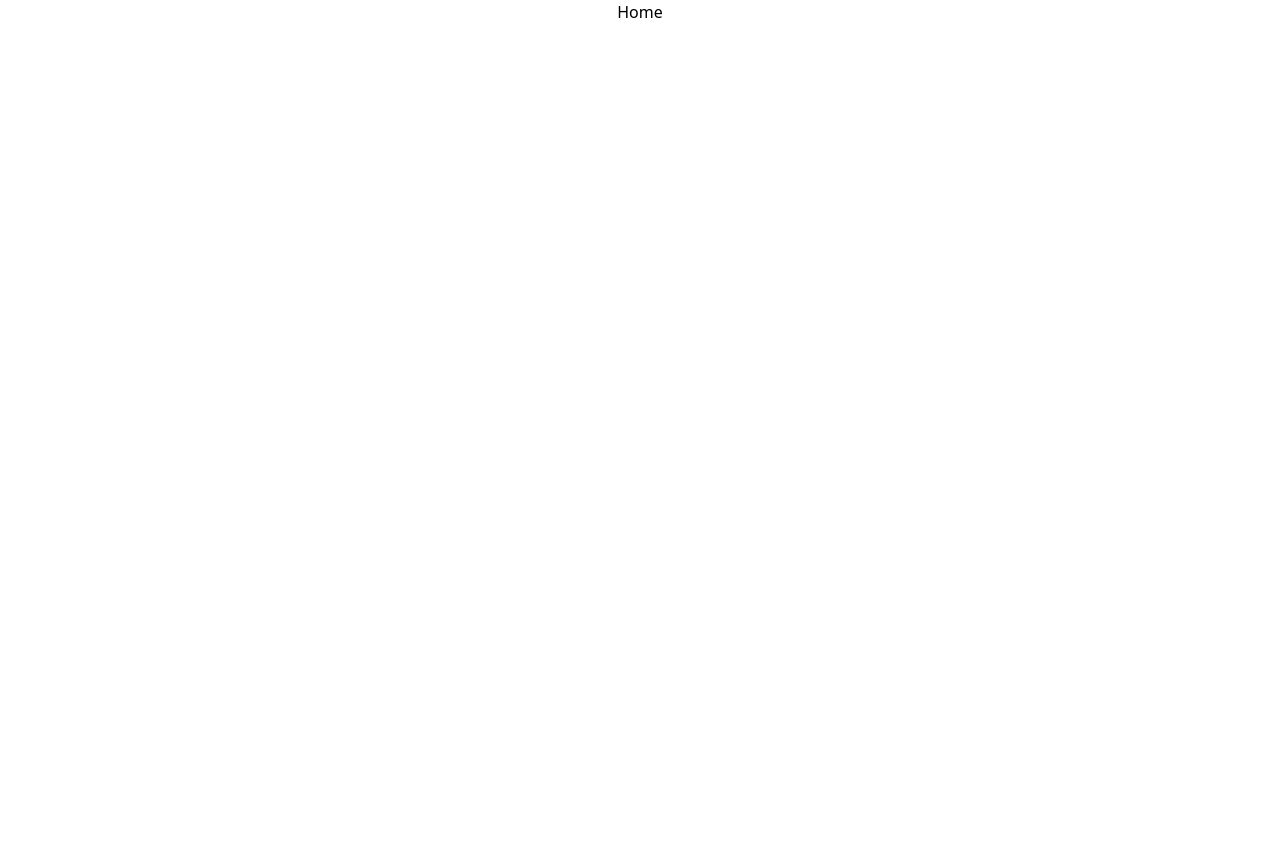
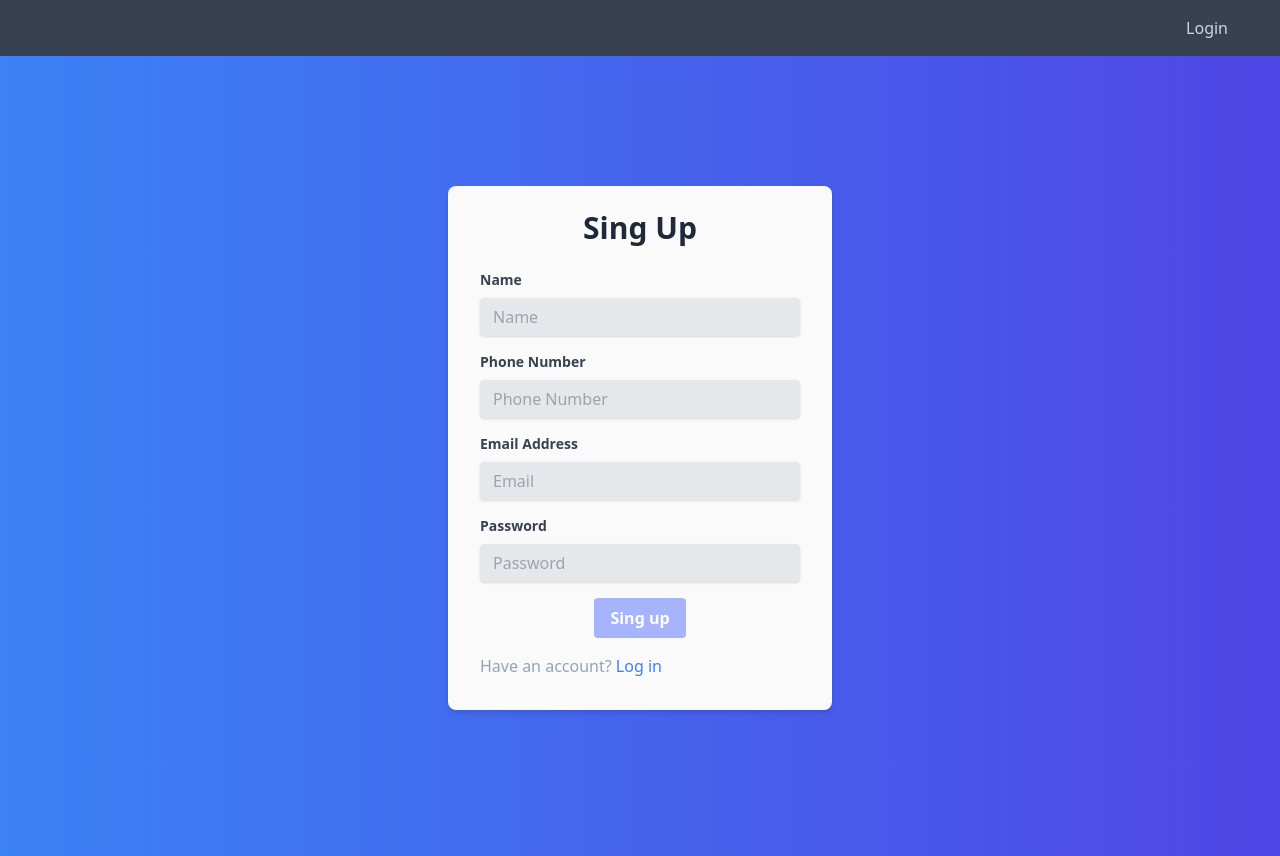
Before and after one commit to vaibhavsingh9798/geeksynergy-app, a React (Create React App) app: page /signup in a window 1280 px wide. Before the commit the page ends 800 px from the top, so only its background shows below. Built offline with nearby package versions, Linux system fonts and the light colour scheme.

Commit message:
add auth

```diff
--- a/package.json
+++ b/package.json
@@ -6,6 +6,7 @@
     "@testing-library/jest-dom": "^5.17.0",
     "@testing-library/react": "^13.4.0",
     "@testing-library/user-event": "^13.5.0",
+    "axios": "^1.6.8",
     "react": "^18.2.0",
     "react-dom": "^18.2.0",
     "react-router-dom": "^6.22.3",
--- a/src/App.js
+++ b/src/App.js
@@ -1,10 +1,26 @@
-
+import {createBrowserRouter,Routes,Route} from 'react-router-dom'
 import './App.css';
+import Signup from './components/Auth/Signup';
+import Login from './components/Auth/Login';
+import About from './components/About/About';
+import Navbar from './components/UI/Navbar';
+import MovieList from './components/Movie/MovieList';
 
 function App() {
+
+
   return (
     <>
-    <h2 className='flex  justify-center '>Home</h2>
+    <Navbar />
+
+       <Routes>
+        <Route path='/signup' element={  <Signup />} />
+        <Route path='/login' element={ <Login/>} />
+        <Route path='/about' element={<About />} />
+        <Route path='/movies' element={ <MovieList />} />
+       </Routes>
+
+
     </>
   );
 }
--- /dev/null
+++ b/src/components/About/About.js
@@ -0,0 +1,11 @@
+
+const About = () =>{
+
+    return(
+        <>
+        <h2>About</h2>
+        </>
+    )
+}
+
+export default About;
--- a/src/components/Auth/Login.js
+++ b/src/components/Auth/Login.js
@@ -0,0 +1,93 @@
+
+import React, { useState } from 'react';
+import { useNavigate } from 'react-router-dom';
+
+const Login = () => {
+  const [user,setUser] = useState({name:'',password:''})
+  const [error,setError] = useState('')
+
+
+
+   let navigate = useNavigate()
+
+const handleChange = (e) =>{
+    setError('')
+    setUser({...user,[e.target.name]:e.target.value})
+}
+
+  const handleSubmit = async (e) => {
+    e.preventDefault();
+     if(user.name && user.password){
+       let savedUser =  JSON.parse(localStorage.getItem('user'))
+       if((savedUser.name === user.name) && (savedUser.password === user.password)){
+        localStorage.setItem('isLogin','true')
+        navigate('/movies')
+       }else{
+        setError('Invalid username or password.')
+       }
+
+     }else{
+         setError('Invalid credentials.')
+     }
+     setUser({name:'',phoneNumber:'',email:'',password:''})
+
+}
+
+const handleSignup = (e) =>{
+    e.preventDefault();
+    navigate('/signup')
+}
+  return (
+    <div className="flex justify-center items-center h-screen bg-gradient-to-r from-blue-500 to-indigo-600">
+      <form className="bg-zinc-50 shadow-md rounded-lg px-8 pt-6 pb-8 mb-4 w-96" onSubmit={handleSubmit}>
+        <h2 className="text-3xl font-bold mb-6 text-center text-gray-800">Log In</h2>
+
+
+        <div className="mb-4">
+          <label className="block text-gray-700 text-sm font-bold mb-2" htmlFor="name">
+            Name
+          </label>
+          <input
+            className="shadow appearance-none border rounded w-full py-2 px-3 bg-gray-200 text-gray-900 leading-tight focus:outline-none focus:shadow-outline"
+            name="name"
+            type="text"
+            placeholder="Name"
+            value={user.name}
+            onChange={handleChange}
+            required
+          />
+        </div>
+
+        <div className="mb-4">
+          <label className="block text-gray-700 text-sm font-bold mb-2" htmlFor="password">
+            Password
+          </label>
+          <input
+            className="shadow appearance-none border rounded w-full py-2 px-3 bg-gray-200 text-gray-900 leading-tight focus:outline-none focus:shadow-outline"
+            name="password"
+            type="password"
+            placeholder="Password"
+            value={user.password}
+            required
+            onChange={handleChange}
+          />
+        </div>
+
+
+        <div className="flex flex-col items-center justify-center">
+          <button
+            className={` ${user.password.length <=3 ? 'bg-indigo-300' : 'bg-indigo-700'}  text-white font-bold py-2 px-4 rounded focus:outline-none focus:shadow-outline `}
+            type="submit"
+          > Log in  </button>
+        </div>
+        <div className='mt-4'>
+
+     <p  className='text-slate-400'>Don't have an account? <button className="text-blue-500" onClick={handleSignup}>Sign up </button></p>
+        {error && <p className='text-red-500 mt-2'>{error}</p>}
+        </div>
+      </form>
+    </div>
+  );
+};
+
+export default Login;
--- a/src/components/Auth/Signup.js
+++ b/src/components/Auth/Signup.js
@@ -0,0 +1,122 @@
+
+import React, { useState } from 'react';
+import { useNavigate } from 'react-router-dom';
+
+const Signup = () => {
+  const [user,setUser] = useState({name:'',phoneNumber:'',email:'',password:''})
+  const [error,setError] = useState('')
+
+
+
+   let navigate = useNavigate()
+
+const handleChange = (e) =>{
+    setError('')
+    setUser({...user,[e.target.name]:e.target.value.trim()})
+}
+
+  const handleSubmit = async (e) => {
+    e.preventDefault();
+    alert(`singup`,JSON.stringify(user))
+     if(user.name && user.password){
+        localStorage.setItem('user',JSON.stringify({name:user.name,password:user.password}))
+        navigate('/login')
+     }else{
+         setError('Please check credentials and try again.')
+     }
+     setUser({name:'',phoneNumber:'',email:'',password:''})
+
+}
+
+const handleLogin = (e) =>{
+    e.preventDefault();
+    navigate('/login')
+}
+  return (
+    <div className="flex justify-center items-center h-screen bg-gradient-to-r from-blue-500 to-indigo-600">
+      <form className="bg-zinc-50 shadow-md rounded-lg px-8 pt-6 pb-8 mb-4 w-96" onSubmit={handleSubmit}>
+        <h2 className="text-3xl font-bold mb-6 text-center text-gray-800">Sing Up</h2>
+
+
+        <div className="mb-4">
+          <label className="block text-gray-700 text-sm font-bold mb-2" htmlFor="name">
+            Name
+          </label>
+          <input
+            className="shadow appearance-none border rounded w-full py-2 px-3 bg-gray-200 text-gray-900 leading-tight focus:outline-none focus:shadow-outline"
+            name="name"
+            type="text"
+            placeholder="Name"
+            value={user.name}
+            onChange={handleChange}
+            minLength={2}
+            required
+          />
+        </div>
+
+        <div className="mb-4">
+          <label className="block text-gray-700 text-sm font-bold mb-2" htmlFor="phoneNumber">
+            Phone Number
+          </label>
+          <input
+            className="shadow appearance-none border rounded w-full py-2 px-3 bg-gray-200 text-gray-900 leading-tight focus:outline-none focus:shadow-outline"
+            name="phoneNumber"
+            type="tel"
+            placeholder="Phone Number"
+            value={user.phoneNumber}
+            minLength={10}
+            maxLength={10}
+            onChange={handleChange}
+            required
+          />
+        </div>
+
+
+
+        <div className="mb-4">
+          <label className="block text-gray-700 text-sm font-bold mb-2" htmlFor="email">
+            Email Address
+          </label>
+          <input
+            className="shadow appearance-none border rounded w-full py-2 px-3 bg-gray-200 text-gray-900 leading-tight focus:outline-none focus:shadow-outline"
+            name="email"
+            type="email"
+            placeholder="Email"
+            value={user.email}
+            onChange={handleChange}
+            required
+          />
+        </div>
+        <div className="mb-4">
+          <label className="block text-gray-700 text-sm font-bold mb-2" htmlFor="password">
+            Password
+          </label>
+          <input
+            className="shadow appearance-none border rounded w-full py-2 px-3 bg-gray-200 text-gray-900 leading-tight focus:outline-none focus:shadow-outline"
+            name="password"
+            type="password"
+            placeholder="Password"
+            value={user.password}
+            required
+            minLength={4}
+            onChange={handleChange}
+          />
+        </div>
+
+
+        <div className="flex flex-col items-center justify-center">
+          <button
+            className={` ${user.password.length <= 3 ? 'bg-indigo-300' : 'bg-indigo-700'}  text-white font-bold py-2 px-4 rounded focus:outline-none focus:shadow-outline `}            type="submit"
+          > Sing up  </button>
+        </div>
+        <div className='mt-4'>
+
+     <p  className='text-slate-400'>Have an account? <button className="text-blue-500" onClick={handleLogin}>Log in </button></p>
+        {error && <p className='text-red-500 mt-2'>{error}</p>}
+        </div>
+      </form>
+    </div>
+  );
+};
+
+export default Signup;
--- /dev/null
+++ b/src/components/UI/Navbar.js
@@ -0,0 +1,51 @@
+import { useEffect, useState } from "react";
+import { NavLink, useNavigate } from "react-router-dom";
+
+
+const Navbar = () =>{
+
+    const [isLogin,setIsLogin] = useState(false)
+
+   const navigate = useNavigate()
+
+    const handleAuth = async (e) =>{
+        e.preventDefault();
+       if(isLogin){
+            localStorage.setItem('isLogin','false')
+            navigate('/login')
+       }else{
+        navigate('/login')
+       }
+    }
+
+    useEffect(()=>{
+        const login = localStorage.getItem('isLogin')
+
+        if(login === 'true'){
+            setIsLogin(true)
+        }
+    },[])
+
+    return(
+        <div class="bg-gray-700 text-gray-300 p-4">
+    <div class="container mx-auto flex justify-between items-center">
+        <div>
+    {isLogin &&   <NavLink to='/'>Home</NavLink> }
+        </div>
+        <div>
+    {isLogin &&   <NavLink to='/about'>About</NavLink> }
+        </div>
+
+
+
+        <div class="mr-9">
+          <NavLink><button onClick={handleAuth}>{isLogin ? 'Logout': 'Login'}</button></NavLink>
+        </div>
+
+    </div>
+
+        </div>
+    )
+}
+
+export default Navbar;
--- a/src/index.js
+++ b/src/index.js
@@ -1,12 +1,16 @@
 import React from 'react';
 import ReactDOM from 'react-dom/client';
+import { BrowserRouter } from 'react-router-dom';
 import './index.css';
 import App from './App';
 
 
 const root = ReactDOM.createRoot(document.getElementById('root'));
+
 root.render(
   <React.StrictMode>
+ <BrowserRouter>
     <App />
+    </BrowserRouter>
   </React.StrictMode>
 );
```
Also changed, not shown: src/components/Movie/MovieList.js (added), 1 other file (tests, documents, lock files or other folders).
